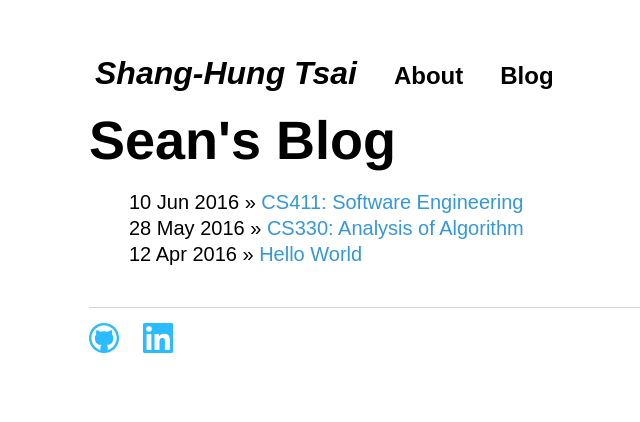
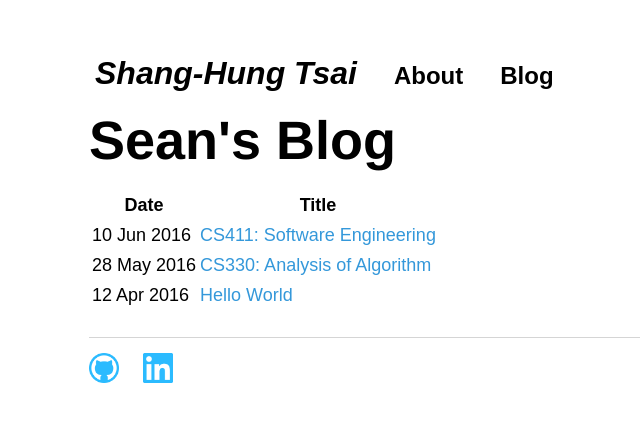
Before and after one commit to shtsai/shtsai7.github.io, a Jekyll site: the page built from blog/index.html, in a window 1280 px wide. Shown: the top 422 px of the page, without its empty margins (103-743 px from the left). Built offline with Jekyll 4.4.1, drawn with Linux system fonts in a browser that asks for light colours.

Commit message:
update blog page

```diff
--- a/blog/index.html
+++ b/blog/index.html
@@ -4,9 +4,16 @@
 ---
 <link rel="stylesheet" type="text/css" href="/css/blog.css">
 	<h1>{{ page.title }}</h1>
-	<ul class="posts">
-
-	  {% for post in site.posts %}
-	    <li><span>{{ post.date | date_to_string }}</span> » <a href="{{ post.url }}" title="{{ post.title }}">{{ post.title }}</a></li>
-	  {% endfor %}
-	</ul>
+	<table>
+	    <tr>
+		<th>Date</th>
+		<th>Title</th>
+	    </tr>
+	    {% for post in site.posts %}
+	    <tr>
+		<td>{{ post.date | date_to_string }}</td>
+		<td><a href="{{ post.url }}" title="{{ post.title }}">{{ post.title}}</a></td>
+	    </tr>
+	    {% endfor %}
+	</table>
+	<br>
```
